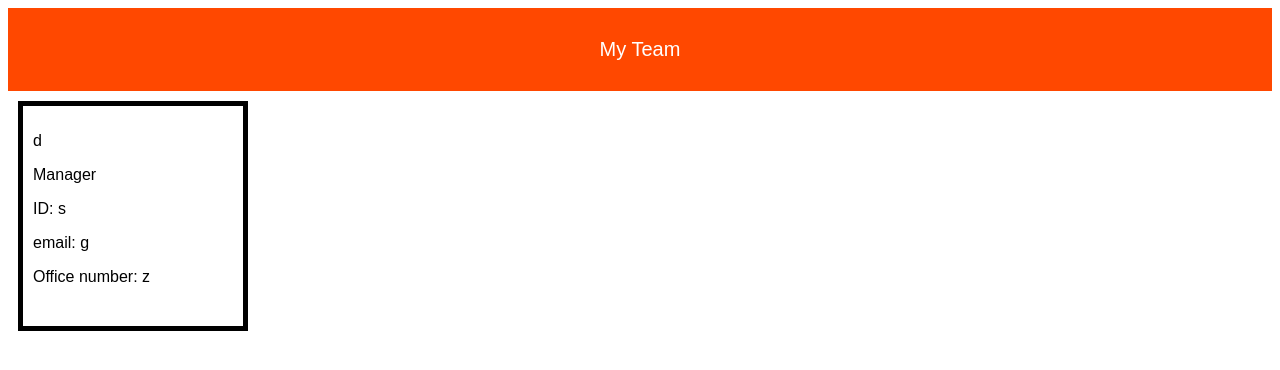
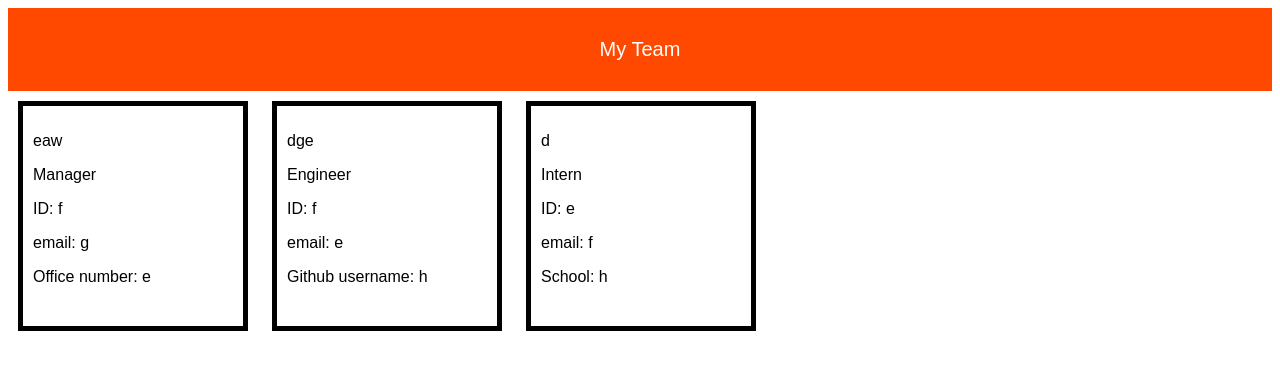
Before and after one commit to SThompsonChicago/team-profile-generator, a website: page index.html in a window 1280 px wide. Drawn offline with Linux system fonts and the light colour scheme.

Commit message:
display team info in html file

```diff
--- a/index.html
+++ b/index.html
@@ -8,11 +8,27 @@
     <body>
         <header>
             My Team
-        </header><div class="boxes">
+        </header>
+        <div class="boxes">
+            <p>eaw</p>
+            <p>Manager</p>
+            <p>ID: f</p>
+            <p>email: g</p>
+            <p>Office number: e<p>
+        </div>
+        <div class="boxes">
+            <p>dge</p>
+            <p>Engineer</p>
+            <p>ID: f</p>
+            <p>email: e</p>
+            <p>Github username: h<p>
+        </div>
+        <div class="boxes">
             <p>d</p>
-            <p>Manager</p>
-            <p>ID: s</p>
-            <p>email: g</p>
-            <p>Office number: z<p>
-        </div></body>
-    </html>
+            <p>Intern</p>
+            <p>ID: e</p>
+            <p>email: f</p>
+            <p>School: h<p>
+        </div>
+    </body>
+</html>
```
Also changed, not shown: index.js (+44 -2 lines).
